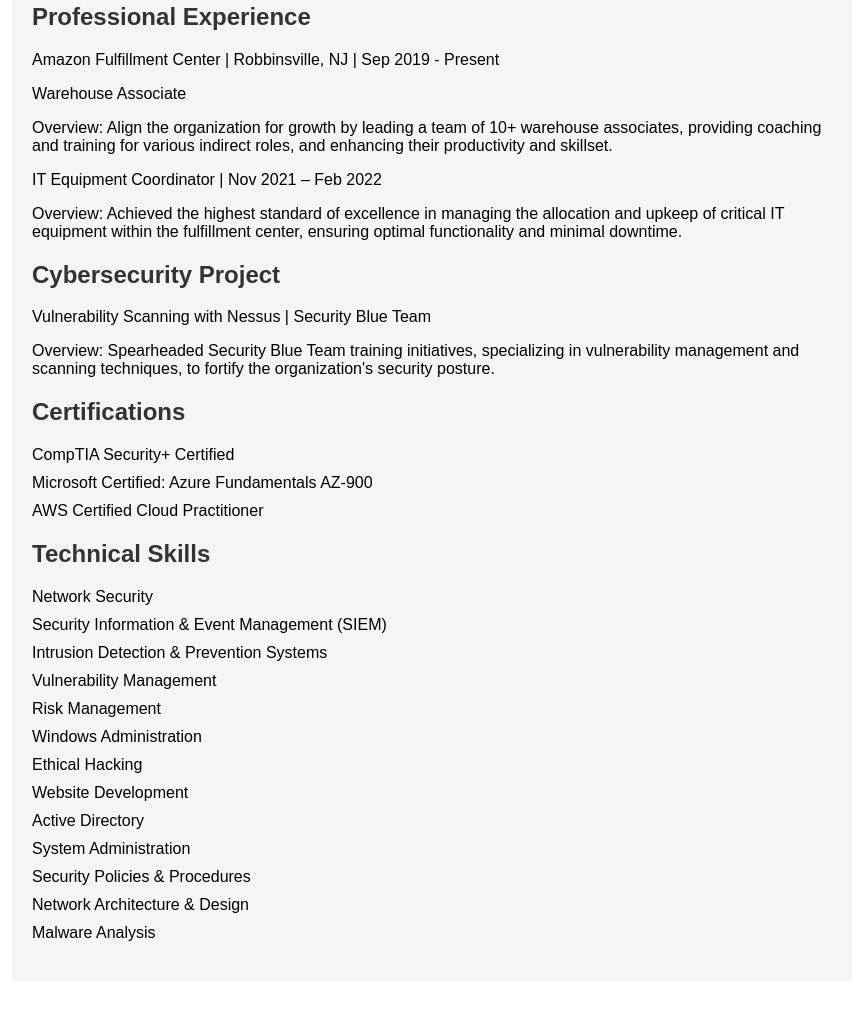
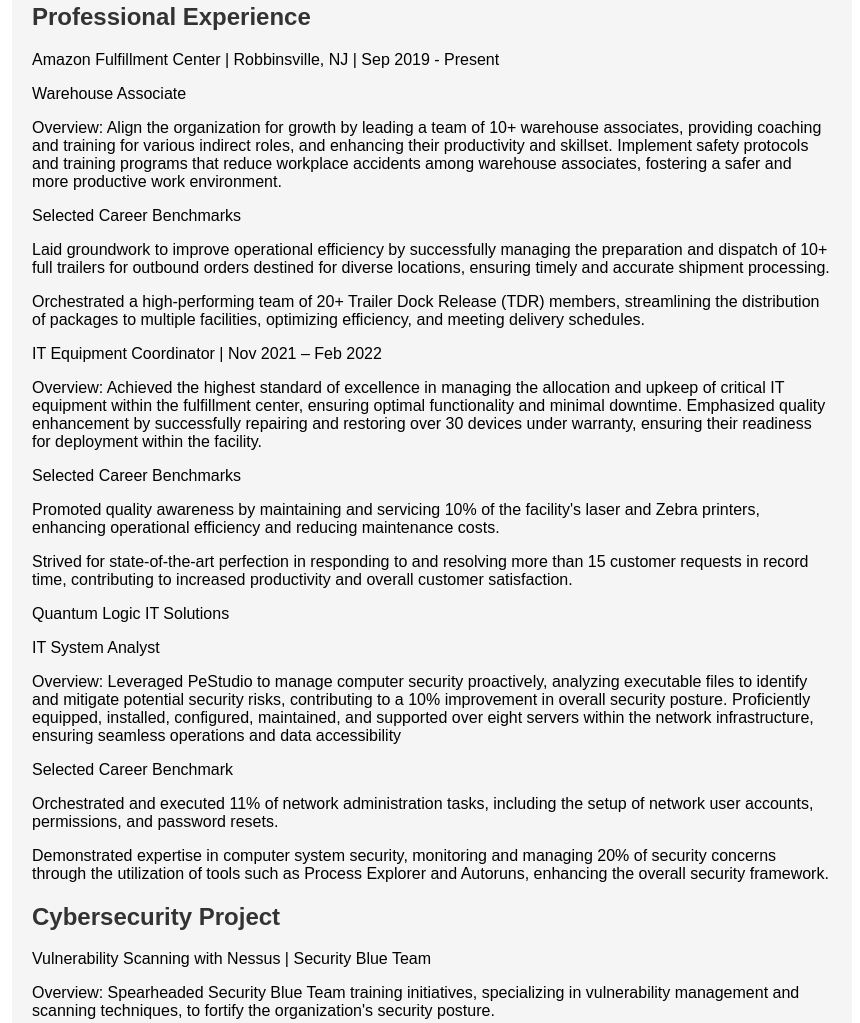
Before and after one commit to kenzit100/Personal-Website, a plain HTML site: page index.html in a window 1280 px wide. Shown: the part 628-1651 px from the top of the page, without its empty margins (208-1068 px from the left). Before the commit the page ends 1630 px from the top, so only its background shows below. Drawn offline with Linux system fonts and the light colour scheme.

Commit message:
Update index.html

```diff
--- a/index.html
+++ b/index.html
@@ -70,9 +70,26 @@
             <h2>Professional Experience</h2>
             <p>Amazon Fulfillment Center | Robbinsville, NJ | Sep 2019 - Present</p>
             <p>Warehouse Associate</p>
-            <p>Overview: Align the organization for growth by leading a team of 10+ warehouse associates, providing coaching and training for various indirect roles, and enhancing their productivity and skillset.</p>
+            <p>Overview: Align the organization for growth by leading a team of 10+ warehouse associates, providing coaching and training for various indirect roles, and enhancing their productivity and skillset. Implement safety protocols and training programs that reduce workplace accidents among warehouse associates, fostering a safer and more productive work environment.
+            </p>
+            <p>Selected Career Benchmarks</p>
+                <p>Laid groundwork to improve operational efficiency by successfully managing the preparation and dispatch of 10+ full trailers for outbound orders destined for diverse locations, ensuring timely and accurate shipment processing.</p>
+                <p>Orchestrated a high-performing team of 20+ Trailer Dock Release (TDR) members, streamlining the distribution of packages to multiple facilities, optimizing efficiency, and meeting delivery schedules.</p>
+
             <p>IT Equipment Coordinator | Nov 2021 – Feb 2022</p>
-            <p>Overview: Achieved the highest standard of excellence in managing the allocation and upkeep of critical IT equipment within the fulfillment center, ensuring optimal functionality and minimal downtime.</p>
+
+            <p>Overview: Achieved the highest standard of excellence in managing the allocation and upkeep of critical IT equipment within the fulfillment center, ensuring optimal functionality and minimal downtime. Emphasized quality enhancement by successfully repairing and restoring over 30 devices under warranty, ensuring their readiness for deployment within the facility.</p>
+            <p>Selected Career Benchmarks</p>
+                <p>Promoted quality awareness by maintaining and servicing 10% of the facility's laser and Zebra printers, enhancing operational efficiency and reducing maintenance costs.</p>
+                 <p>Strived for state-of-the-art perfection in responding to and resolving more than 15 customer requests in record time, contributing to increased productivity and overall customer satisfaction.</p>
+
+            <p>Quantum Logic IT Solutions</p>
+            <p>IT System Analyst</p>
+            <p>Overview: Leveraged PeStudio to manage computer security proactively, analyzing executable files to identify and mitigate potential security risks, contributing to a 10% improvement in overall security posture. Proficiently equipped, installed, configured, maintained, and supported over eight servers within the network infrastructure, ensuring seamless operations and data accessibility</p>
+
+            <p>Selected Career Benchmark</p>
+                <p>Orchestrated and executed 11% of network administration tasks, including the setup of network user accounts, permissions, and password resets.</p>
+                <p>Demonstrated expertise in computer system security, monitoring and managing 20% of security concerns through the utilization of tools such as Process Explorer and Autoruns, enhancing the overall security framework.</p>
         </div>
         <div class="section">
             <h2>Cybersecurity Project</h2>
```
